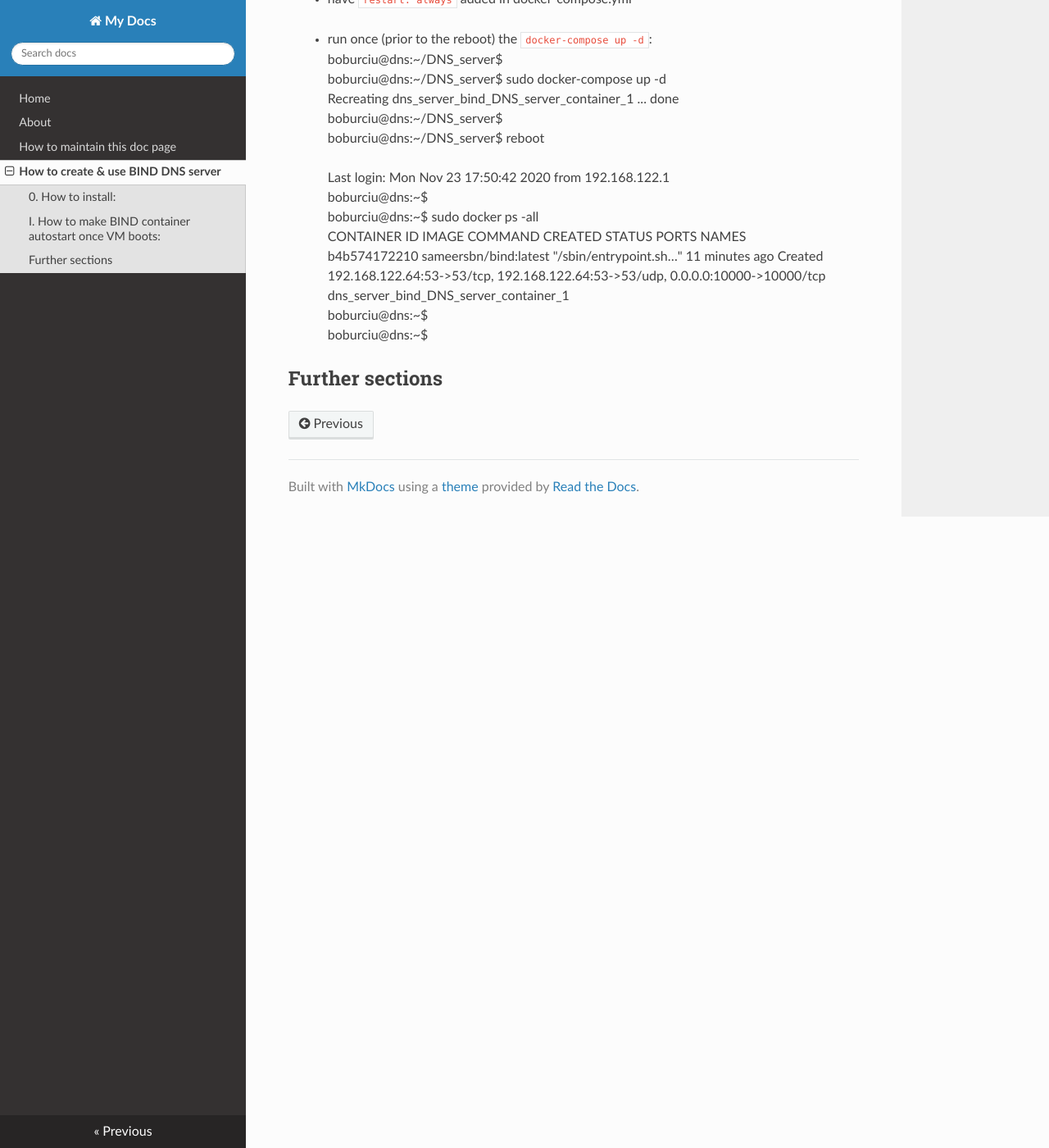
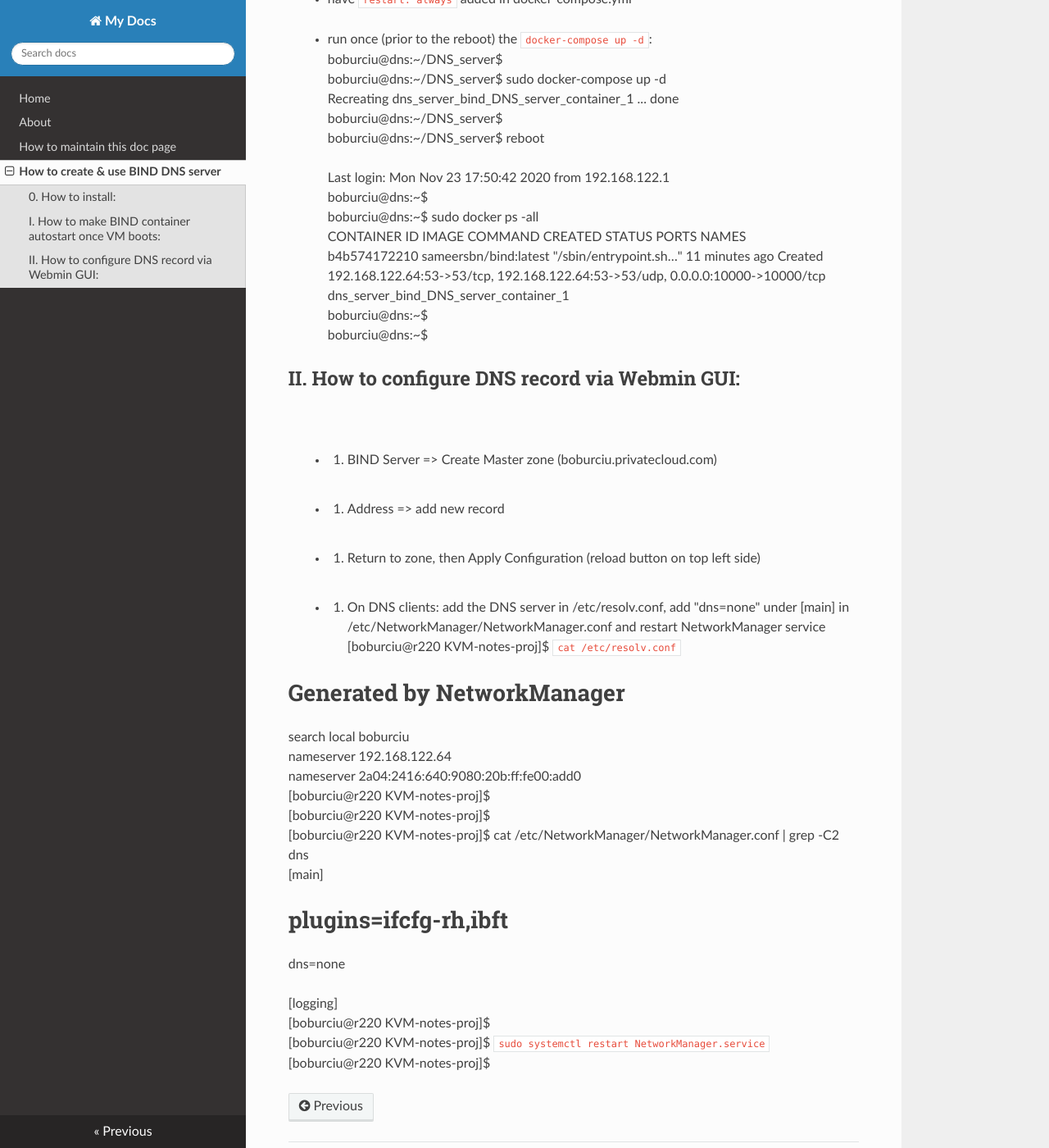
Before and after one commit to baburciu/Documentation, an MkDocs documentation site: the page built from docs/DNS_server.md, in a window 1280 px wide and 1400 px high, scrolled down 2593 px. Shown: the whole window at 82% size. Built offline with MkDocs 1.6.1, drawn with Linux system fonts in a browser that asks for light colours; nearby versions of some CDN libraries.

Commit message:
added configuration doc for DNS server

```diff
--- a/docs/DNS_server.md
+++ b/docs/DNS_server.md
@@ -82,7 +82,7 @@ boburciu@dns:~/DNS_server$<br/>
 ## I. How to make BIND container autostart once VM boots:
  <br/>
  >  -  have docker.service enabled on system startup: <br/>
-boburciu@dns:~/DNS_server$ ` sudo systemctl enable docker ` <br/>
+boburciu@dns:~/DNS_server$ `sudo systemctl enable docker` <br/>
 Synchronizing state of docker.service with SysV service script with /lib/systemd/systemd-sysv-install. <br/>
 Executing: /lib/systemd/systemd-sysv-install enable docker <br/>
 boburciu@dns:~/DNS_server$ <br/>
@@ -104,4 +104,28 @@ b4b574172210        sameersbn/bind:latest   "/sbin/entrypoint.sh…"   11 minute
 boburciu@dns:~$<br/>
 boburciu@dns:~$<br/>
 
-## Further sections
+## II. How to configure DNS record via Webmin GUI:
+ <br/>
+ >  -  1. BIND Server => Create Master zone (boburciu.privatecloud.com) <br/>
+ <br/>
+ >  -  2. Address => add new record <br/>
+ <br/>
+ >  -  3. Return to zone, then Apply Configuration (reload button on top left side) <br/>
+ <br/>
+ >  -  4. On DNS clients: add the DNS server in /etc/resolv.conf, add "dns=none" under [main] in /etc/NetworkManager/NetworkManager.conf and restart NetworkManager service <br/>
+[boburciu@r220 KVM-notes-proj]$ ` cat /etc/resolv.conf ` <br/>
+# Generated by NetworkManager <br/>
+search local boburciu <br/>
+nameserver 192.168.122.64 <br/>
+nameserver 2a04:2416:640:9080:20b:ff:fe00:add0 <br/>
+[boburciu@r220 KVM-notes-proj]$ <br/>
+[boburciu@r220 KVM-notes-proj]$ <br/>
+[boburciu@r220 KVM-notes-proj]$ cat /etc/NetworkManager/NetworkManager.conf | grep -C2 dns <br/>
+[main] <br/>
+#plugins=ifcfg-rh,ibft <br/>
+dns=none <br/>
+ <br/>
+[logging] <br/>
+[boburciu@r220 KVM-notes-proj]$ <br/>
+[boburciu@r220 KVM-notes-proj]$ ` sudo systemctl restart NetworkManager.service ` <br/>
+[boburciu@r220 KVM-notes-proj]$ <br/>
```
